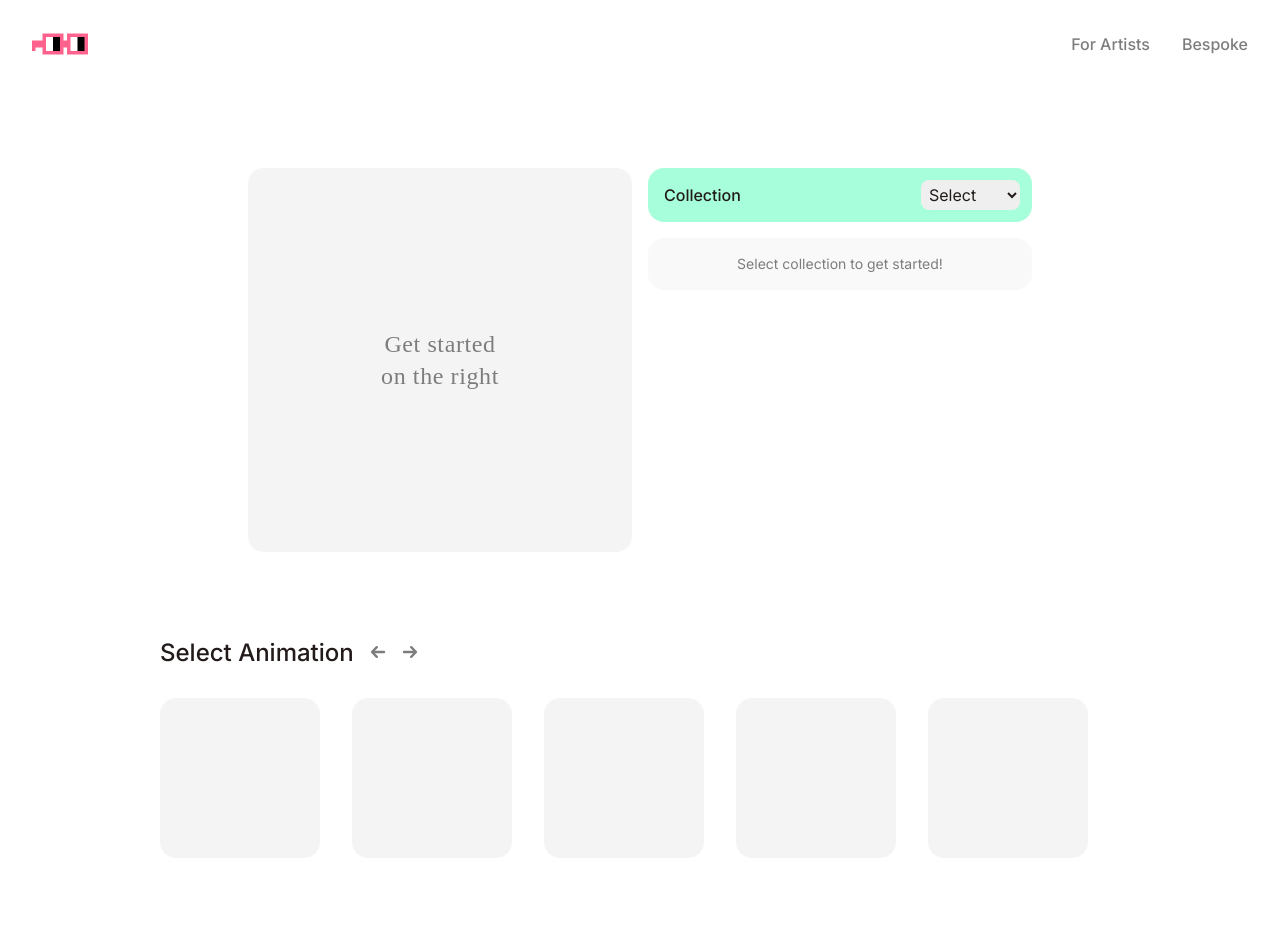
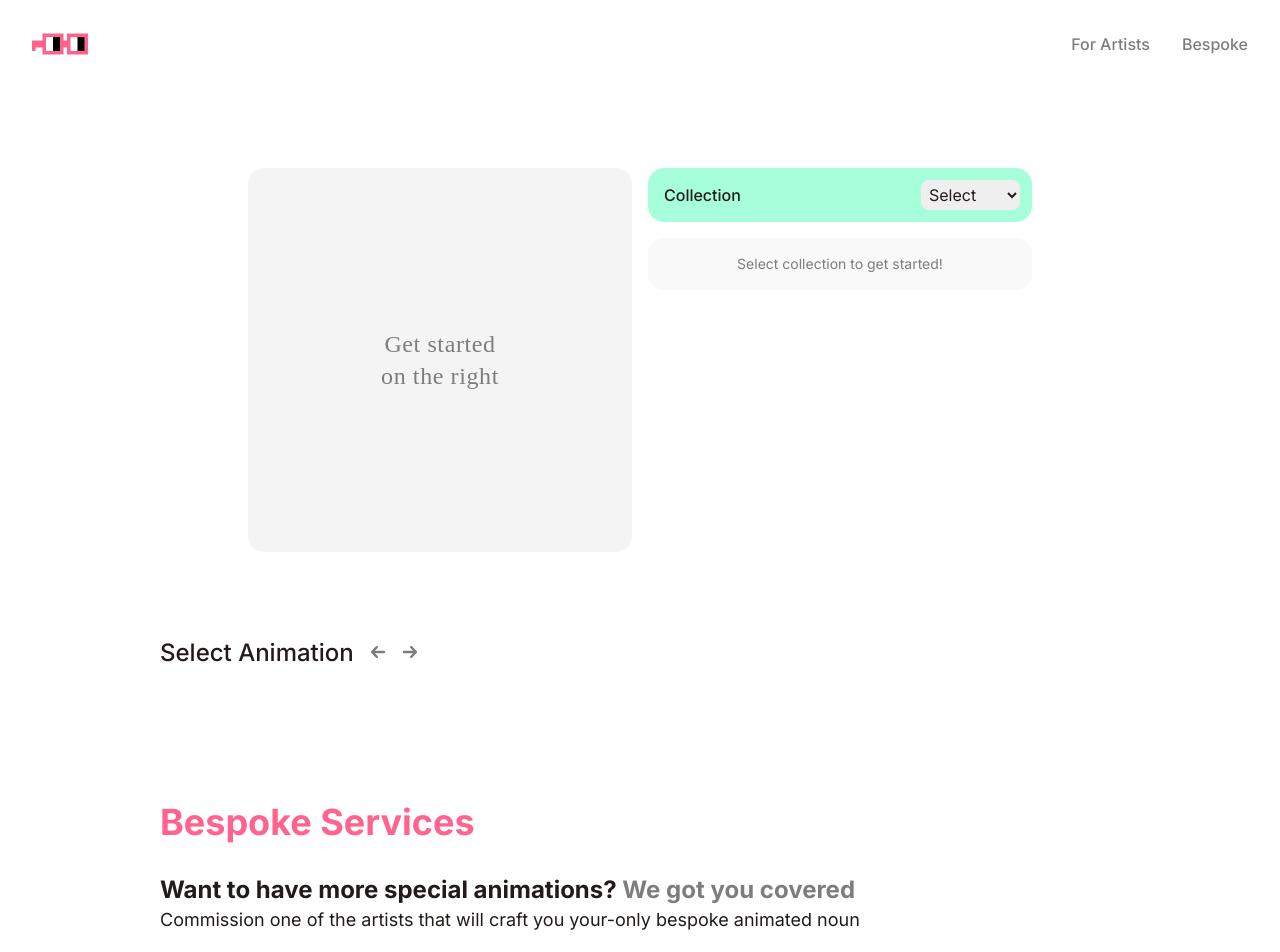
Before and after one commit to nikitattt/animatenouns, a Next.js app: page / in a window 1280 px wide. Shown: the top 952 px of the page. Built offline with nearby package versions, Linux system fonts and the light colour scheme; a web font is replaced by a local one; what @lilnouns/assets, @nouns/assets would draw is missing.

Commit message:
Show list of available animations

```diff
--- a/components/AnimationSelect/index.tsx
+++ b/components/AnimationSelect/index.tsx
@@ -1,9 +1,29 @@
 import { useRef } from 'react'
+import { useNounStore } from '../../state/noun'
+import { ClassicNounAnimations } from '../../utils/animations/interfaces'
+import { LilNounsAnimations } from '../../utils/animations/lilNouns'
+import { Collections } from '../../utils/types/collections'
 import NounPreview from '../NounPreview'
 import ScrollButton, { ScrollButtonDirection } from '../ScrollButton'
 
-const AnimationSelect = ({ animations }: { animations: any[] }) => {
+const lilNounAnimations = new LilNounsAnimations()
+
+const collectionToAnimation: Record<Collections, ClassicNounAnimations> = {
+  [Collections.lilNouns]: lilNounAnimations,
+  // TODO: change to nouns class
+  [Collections.nouns]: lilNounAnimations
+}
+
+const AnimationSelect = () => {
+  const collection = useNounStore((state) => state.collection)
+  const activeNoun = useNounStore((state) => state.activeNoun)
   const listRef = useRef<HTMLDivElement>(null)
+
+  let animations = undefined
+
+  if (collection && activeNoun) {
+    animations = collectionToAnimation[collection].map(activeNoun.glasses)
+  }
 
   return (
     <div className="mt-20 flex flex-col">
@@ -24,16 +44,19 @@ const AnimationSelect = ({ animations }: { animations: any[] }) => {
           />
         </div>
       </div>
-      <div ref={listRef} className="my-6 flex flex-row gap-8 overflow-scroll no-scrollbar">
-        {animations.map(function (animation, place) {
+      <div
+        ref={listRef}
+        className="my-6 flex flex-row gap-8 overflow-scroll no-scrollbar"
+      >
+        {animations &&
+          animations.map(function (animation, place) {
             return (
               <div key={place}>
                 <div className="w-40 h-40">
-                <NounPreview
-                  animation={animation}
-                  animationActive={false}
-                  seed={{}}
-                />
+                  <NounPreview animationActive={false} />
+                </div>
+                <div className="text-center text-grey mt-2">
+                  {animation.name}
                 </div>
               </div>
             )
--- a/utils/animations/interfaces.ts
+++ b/utils/animations/interfaces.ts
@@ -1,4 +1,5 @@
 import { Animation } from '../types/animation'
+import { AnimationsIdMap } from '../types/animationsIdMap'
 
 export interface ClassicNounAnimations {
   /*
@@ -25,5 +26,6 @@ export interface ClassicNounAnimations {
    * (Black frame, white then red eyes)
    */
   redEyesGlasses: Animation[]
-  mappings: Record<string, Array<any>>
+  animationsIdMaps: AnimationsIdMap[]
+  map: (glasses: number) => Animation[]
 }
--- a/utils/animations/lilNouns.ts
+++ b/utils/animations/lilNouns.ts
@@ -1,8 +1,9 @@
 import { Animation } from '../types/animation'
+import { AnimationsIdMap } from '../types/animationsIdMap'
 import { ClassicNounAnimations } from './interfaces'
 
 export class LilNounsAnimations implements ClassicNounAnimations {
-  mappings: Record<string, Array<any>>
+  animationsIdMaps: AnimationsIdMap[]
   standardGlasses: Animation[]
   discoGlasses: Animation[]
   fullBlackGlasses: Animation[]
@@ -11,12 +12,12 @@ export class LilNounsAnimations implements ClassicNounAnimations {
 
   constructor() {
     this.standardGlasses = [
-      //   {
-      //     name: 'Simple Blinks',
-      //     animateNoun(seed) {
-      //       return ''
-      //     }
-      //   }
+      {
+        name: 'Simple Blinks',
+        animateNoun(seed) {
+          return ''
+        }
+      }
     ]
     this.discoGlasses = []
     this.fullBlackGlasses = []
@@ -24,12 +25,37 @@ export class LilNounsAnimations implements ClassicNounAnimations {
     this.redEyesGlasses = []
 
     // TODO: need to add 8.8 art. Require npm package update
-    this.mappings = {
-      '0,4,5,6,8,9,10,11,12,13,14,15,16,17,18,19,20': this.standardGlasses,
-      '1': this.redEyesGlasses,
-      '3': this.blackGlasses,
-      '2': this.discoGlasses,
-      '7': this.fullBlackGlasses
+    this.animationsIdMaps = [
+      {
+        supportedId: '0,4,5,6,8,9,10,11,12,13,14,15,16,17,18,19,20',
+        animations: this.standardGlasses
+      },
+      {
+        supportedId: '1',
+        animations: this.redEyesGlasses
+      },
+      {
+        supportedId: '2',
+        animations: this.discoGlasses
+      },
+      {
+        supportedId: '3',
+        animations: this.blackGlasses
+      },
+      {
+        supportedId: '7',
+        animations: this.fullBlackGlasses
+      }
+    ]
+  }
+
+  map(glasses: number): Animation[] {
+    for (const a of this.animationsIdMaps) {
+      if (a.supportedId.split(',').includes(String(glasses))) {
+        return a.animations
+      }
     }
+
+    return []
   }
 }
--- /dev/null
+++ b/utils/types/animationsIdMap.ts
@@ -0,0 +1,6 @@
+import { Animation } from '../types/animation'
+
+export type AnimationsIdMap = {
+  supportedId: string
+  animations: Animation[]
+}
```
Lines whose indentation alone changed are shown as unchanged.
